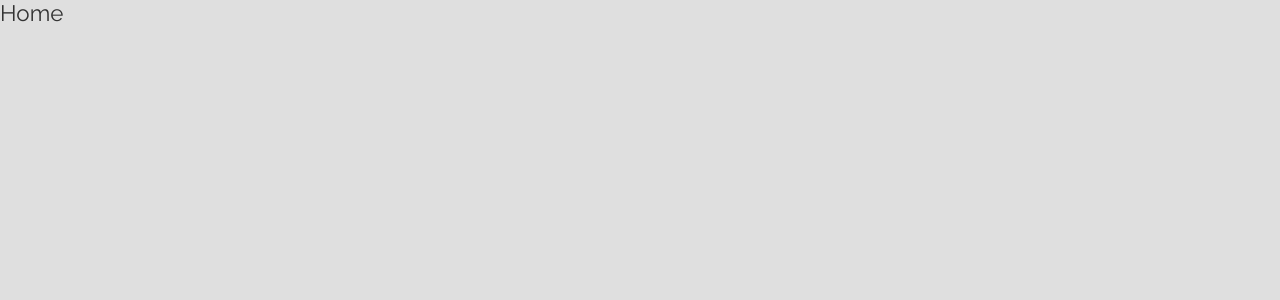
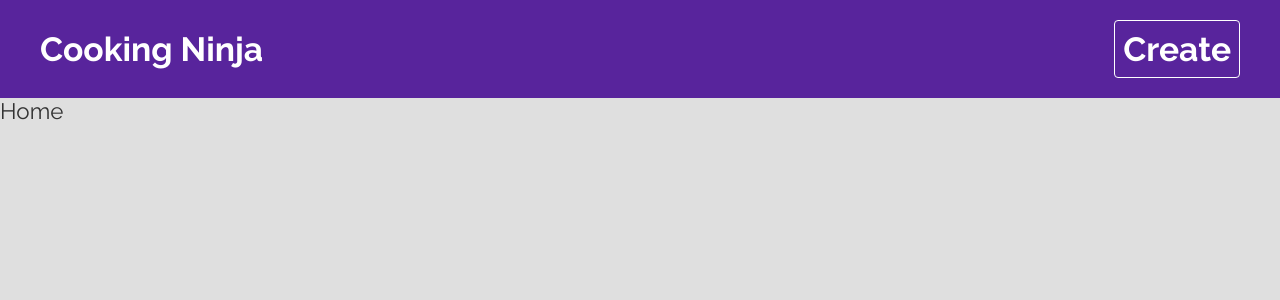
Before and after one commit to pavithranair/recipe-directory, a React (Create React App) app: page / in a window 1280 px wide. Shown: the top 300 px of the page. Built offline with nearby package versions, Linux system fonts and the light colour scheme.

Commit message:
added navbar

```diff
--- a/src/App.js
+++ b/src/App.js
@@ -1,5 +1,6 @@
 import { BrowserRouter, Routes, Route } from 'react-router-dom';
 
+import Navbar from './components/Navbar';
 import Home from './pages/home/Home'
 import Create from './pages/create/Create'
 import Search from './pages/search/Search'
@@ -11,6 +12,7 @@ function App() {
   return (
     <div className="App">
       <BrowserRouter>
+        <Navbar />
         <Routes>
           <Route path="/" element={<Home />}/>
           <Route path="/create" element={<Create />}/>
--- /dev/null
+++ b/src/components/Navbar.css
@@ -0,0 +1,32 @@
+.navbar {
+    background: #58249c;
+    padding: 20px;
+    color: #fff;
+}
+
+.navbar nav {
+    display: flex;
+    align-items: center;
+    max-width: 1200px;
+    margin: 0 auto;
+}
+
+.navbar a.brand {
+    margin-right: auto;
+    color: #fff;
+    text-decoration: none;
+}
+
+.navbar a:last-child {
+    color: #fff;
+    text-decoration: none;
+    margin-left: 40px;
+    padding: 8px;
+    border: 1px solid #fff;
+    border-radius: 4px;
+}
+
+.navbar a:last-child:hover {
+    background: #fff;
+    color: #333;
+}
--- /dev/null
+++ b/src/components/Navbar.js
@@ -0,0 +1,17 @@
+import { Link } from 'react-router-dom'
+import './Navbar.css'
+
+export default function Navbar() {
+    return (
+        <div className="navbar">
+            <nav>
+                <Link to="/" className="brand">
+                    <h1>Cooking Ninja</h1>
+                </Link>
+                <Link to="/create">
+                    <h1>Create</h1>
+                </Link>
+            </nav>
+        </div>
+    )
+}
```
